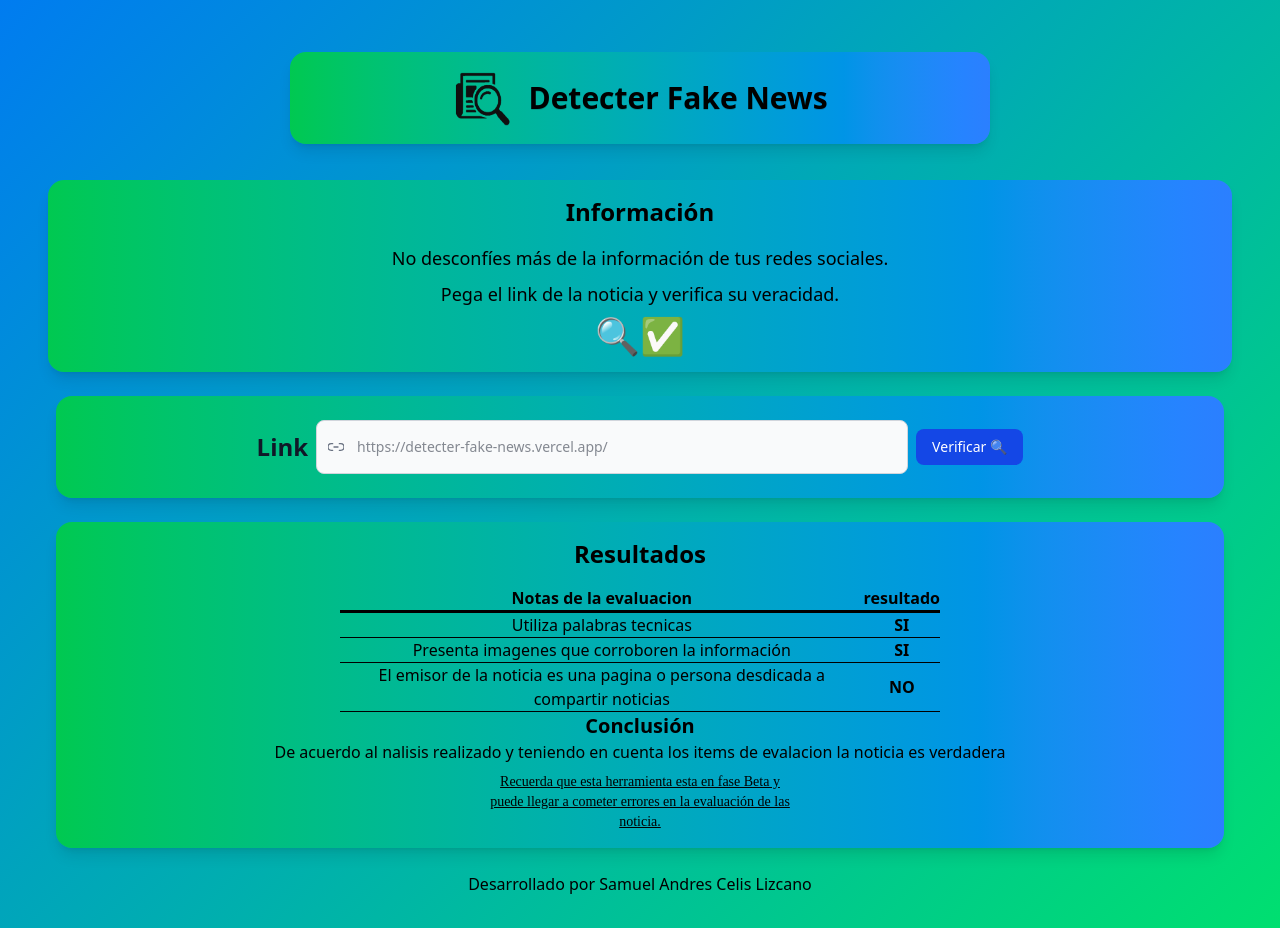
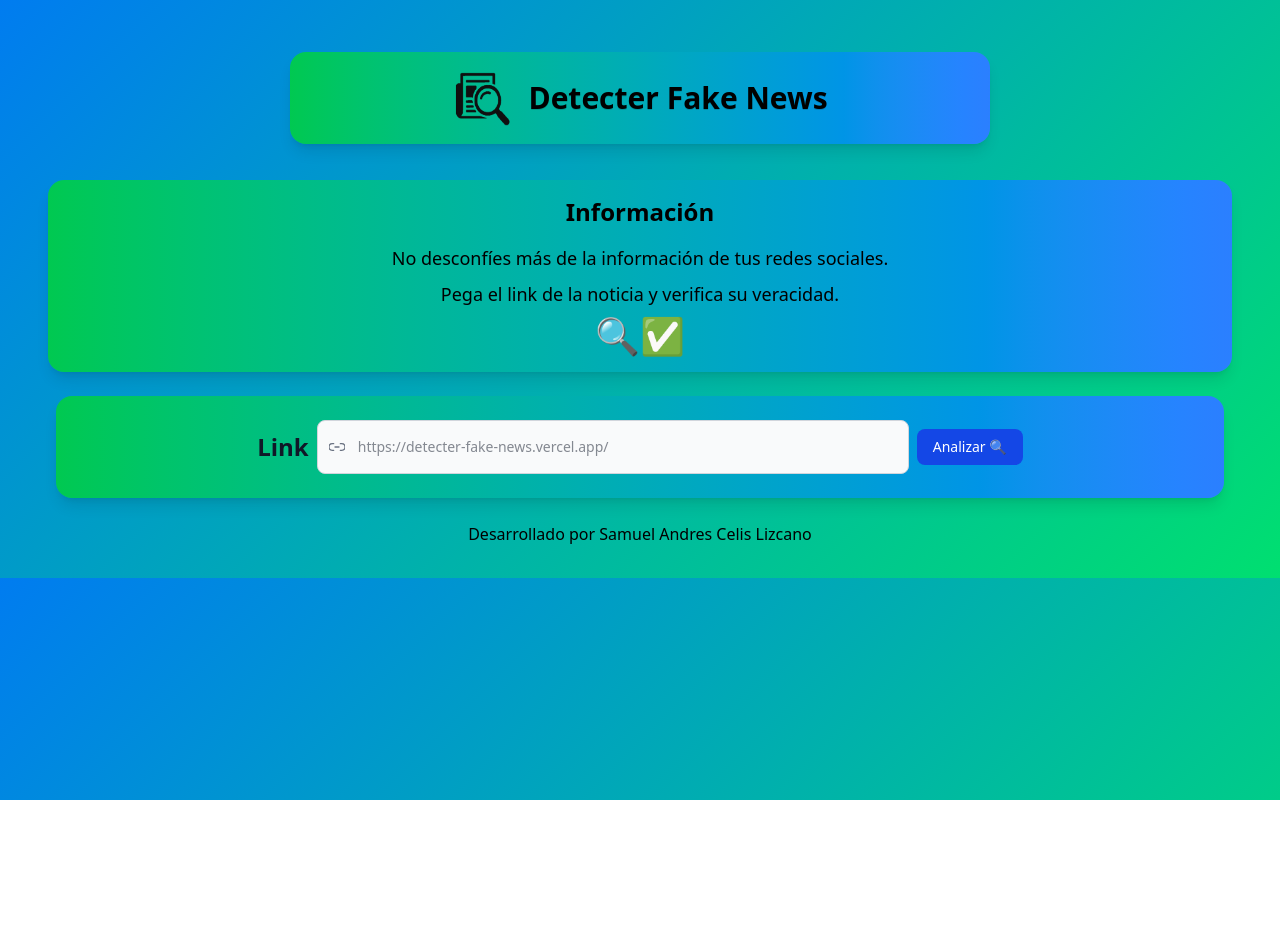
Before and after one commit to SamuelCelisL/Detecter-Fake-News, a React (Vite) app: page / in a window 1280 px wide. After the commit the page ends 800 px from the top, so only its background shows below. Built offline with nearby package versions, Linux system fonts and the light colour scheme.

Commit message:
Agregar lógica de estado y manejo de errores en los componentes Enlaces y Resultados; definir tipo ResultadoApi.

```diff
--- a/src/App.tsx
+++ b/src/App.tsx
@@ -1,18 +1,21 @@
-// import { useState } from 'react'
 import './App.css'
 import  Titulo  from "./components/titulo";
 import Informacion from "./components/informacion";
 import Enlaces from "./components/enlaces";
 import Resultados from './components/resultados';
+import { useState } from 'react';
+import type { ResultadoApi } from './types';
 
 function App() {
+  const [resultado, setResultado] = useState<ResultadoApi | null>(null);
+  const [error, setError] = useState<string | null>(null);
 
   return (
     <>
       <Titulo />
       <Informacion />
-      <Enlaces />
-      <Resultados />
+      <Enlaces setResultado={setResultado} setError={setError}/>
+      <Resultados resultado={resultado} error={error}/>
       <p className="text-black">
         Desarrollado por Samuel Andres Celis Lizcano
       </p>
--- a/src/components/enlaces.tsx
+++ b/src/components/enlaces.tsx
@@ -1,4 +1,49 @@
-export default function Enlaces(){
+import { useState } from 'react';
+import type { ResultadoApi } from '../types';
+
+interface EnlacesProps {
+  setResultado: (data: ResultadoApi | null) => void;
+  setError: (msg: string | null) => void;
+}
+
+export default function Enlaces({ setResultado, setError }: EnlacesProps){
+
+    const [url, setUrl] = useState('');
+    const [cargando, setCargando] = useState(false);
+
+
+  const analizarEnlace = async () => {
+    if (!url) {
+      setError("Por favor ingresa un enlace.");
+      setResultado(null);
+      return;
+    }
+
+    setCargando(true);
+    setResultado(null);
+    setError(null);
+
+    try {
+      const res = await fetch('http://localhost:5000/analizar', {
+        method: 'POST',
+        headers: { 'Content-Type': 'application/json' },
+        body: JSON.stringify({ url })
+      });
+
+      if (!res.ok) throw new Error("Error al conectar con el servidor");
+
+      const data = await res.json();
+      setResultado(data);
+    } catch (err: unknown) {
+      if (err instanceof Error) {
+        setError("El Servidor no responde, por favor intentalo mas tarde.");
+      } else {
+        setError("Ocurrió un error desconocido.");
+      }
+    } finally {
+      setCargando(false);
+    }
+  };
     return (
         <div className="m-6 flex flex-col flex-wrap items-center justify-center p-4 rounded-2xl bg-gradient-to-l from-blue-500 to-green-500 shadow-lg hover:shadow-2xl hover:shadow-white hover:text-white hover:border sm:flex-row">
             <p className=" text-2xl font-extrabold text-gray-900 justify-center items-center flex">Link</p>
@@ -9,10 +54,11 @@ export default function Enlaces(){
                         <path stroke="currentColor" strokeWidth="2" strokeLinecap="round" strokeLinejoin="round" d="M17 7h2a5 5 0 0 1 0 10h-2m-10 0H5a5 5 0 0 1 0-10h2m2 5h6"/>
                     </svg>
                 </div>
-                <input type="search" id="search" className="m-2 block w-full p-4 ps-10 text-sm text-gray-900 border border-gray-300 rounded-lg bg-gray-50 focus:ring-blue-500 focus:border-blue-500 dark:bg-gray-700 dark:border-gray-600 dark:placeholder-gray-400 dark:text-white dark:focus:ring-blue-500 dark:focus:border-blue-500" placeholder="https://detecter-fake-news.vercel.app/" required />
+                <input type="search" id="search" className="m-2 block w-full p-4 ps-10 text-sm text-gray-900 border border-gray-300 rounded-lg bg-gray-50 focus:ring-blue-500 focus:border-blue-500 dark:bg-gray-700 dark:border-gray-600 dark:placeholder-gray-400 dark:text-white dark:focus:ring-blue-500 dark:focus:border-blue-500" placeholder="https://detecter-fake-news.vercel.app/" typeof="text" value={url} onChange={(e)=> setUrl(e.target.value)}/>
             </div>
-            <button className="text-white bg-blue-700 hover:bg-blue-800 focus:ring-4 focus:outline-none focus:ring-blue-300 font-medium rounded-lg text-sm px-4 py-2 ml-2  dark:bg-blue-600 dark:hover:bg-blue-700 dark:focus:ring-blue-800 cursor-pointer max-w-[160px]">
-                Verificar<span className="animate-pulse"> 🔍</span>
+            <button className="text-white bg-blue-700 hover:bg-blue-800 focus:ring-4 focus:outline-none focus:ring-blue-300 font-medium rounded-lg text-sm px-4 py-2 ml-2  dark:bg-blue-600 dark:hover:bg-blue-700 dark:focus:ring-blue-800 cursor-pointer max-w-[160px]" onClick={analizarEnlace} disabled={cargando}>
+            {cargando ? "Analizando..." : "Analizar"}
+            <span className="animate-pulse"> 🔍</span>
             </button>
         </div>
         )
--- a/src/components/resultados.tsx
+++ b/src/components/resultados.tsx
@@ -1,31 +1,54 @@
-export default function Resultados() {
+import type { ResultadoApi } from "../types";
+
+interface ResultadosProps {
+  resultado: ResultadoApi | null;
+  error: string | null;
+}
+
+const notas = [
+  { key: "fuente_confiable", label: "Fuente confiable" },
+  { key: "buena_redaccion", label: "Buena redacción" },
+  { key: "fecha_actual", label: "Fecha actual" },
+  { key: "tiene_fuentes", label: "Tiene fuentes" },
+  { key: "sin_sensacionalismo", label: "Sin sensacionalismo" },
+] as const;
+
+export default function Resultados({ resultado, error }: ResultadosProps) {
+      if (error) {
+    return (
+        <div className="text-red-600 font-bold m-4">{error}</div>
+        );
+    }
+
+    if (!resultado) {
+        return null; // O un mensaje de espera
+    }
     return (
         <div className="flex flex-col flex-wrap w-auto items-center justify-center p-4 shadow-lg rounded-2xl bg-gradient-to-l from-blue-500 to-green-500 hover:shadow-2xl hover:shadow-white hover:text-white hover:border m-6">
             <h1 className="text-2xl font-bold mb-4 text-black">Resultados</h1>
+            {/* Renderiza aquí el contenido de resultado según la estructura que devuelva tu API */}
+            {/* <pre className="text-black">{JSON.stringify(resultado, null, 2)}</pre> */}
             <table className="table-auto border-b border-gray-500 max-w-[600px] w-auto md:w-auto lg:w-auto text-black bg-transparent">
                 <thead>
                     <tr>
-                        <th className="border-b-3">Notas de la evaluacion</th>
+                        <th className="border-b-3 min-w-[300px]">Notas de la evaluacion</th>
                         <th className="border-b-3">resultado</th>
                     </tr>
                 </thead>
                 <tbody>
-                    <tr>
-                        <td className="border-b">Utiliza palabras tecnicas</td>
-                        <td className="border-b font-bold">SI</td>
+                    {notas.map((nota) => (
+                    <tr key={nota.key}>
+                    <td className="border-b">{nota.label}</td>
+                    <td className="border-b font-bold">
+                        {resultado[nota.key] ? "SI" : "NO"}
+                    </td>
                     </tr>
-                    <tr>
-                        <td className="border-b">Presenta imagenes que corroboren la información</td>
-                        <td className="border-b font-bold">SI</td>
-                    </tr>
-                    <tr>
-                        <td className="border-b">El emisor de la noticia es una pagina o persona desdicada a compartir noticias</td>
-                        <td className="border-b font-bold">NO</td>
-                    </tr>
+                ))}
                 </tbody>
             </table>
+            <br />
             <h2 className="bg-black bg-clip-text text-xl font-bold text-transparent ...">Conclusión</h2>
-            <span className="text-black">De acuerdo al nalisis realizado y teniendo en cuenta los items de evalacion la noticia es verdadera</span>
+            <span className="text-black">De acuerdo al nalisis realizado y teniendo en cuenta los items de evalacion la noticia es <span className="font-bold">{resultado.veredicto}</span></span>
             <p className="text-sm cursive text-black mt-2 wrap-anywhere underline hover:decoration-white hover:text-white cursor-pointer max-w-[300px] text-wrap">Recuerda que esta herramienta esta en fase Beta y puede llegar a cometer errores en la evaluación de las noticia.</p>
         </div>
     )
--- /dev/null
+++ b/src/types.tsx
@@ -0,0 +1,8 @@
+export interface ResultadoApi {
+  fuente_confiable: boolean;
+  buena_redaccion: boolean;
+  fecha_actual: boolean;
+  tiene_fuentes: boolean;
+  sin_sensacionalismo: boolean;
+  veredicto: string;
+}
```
